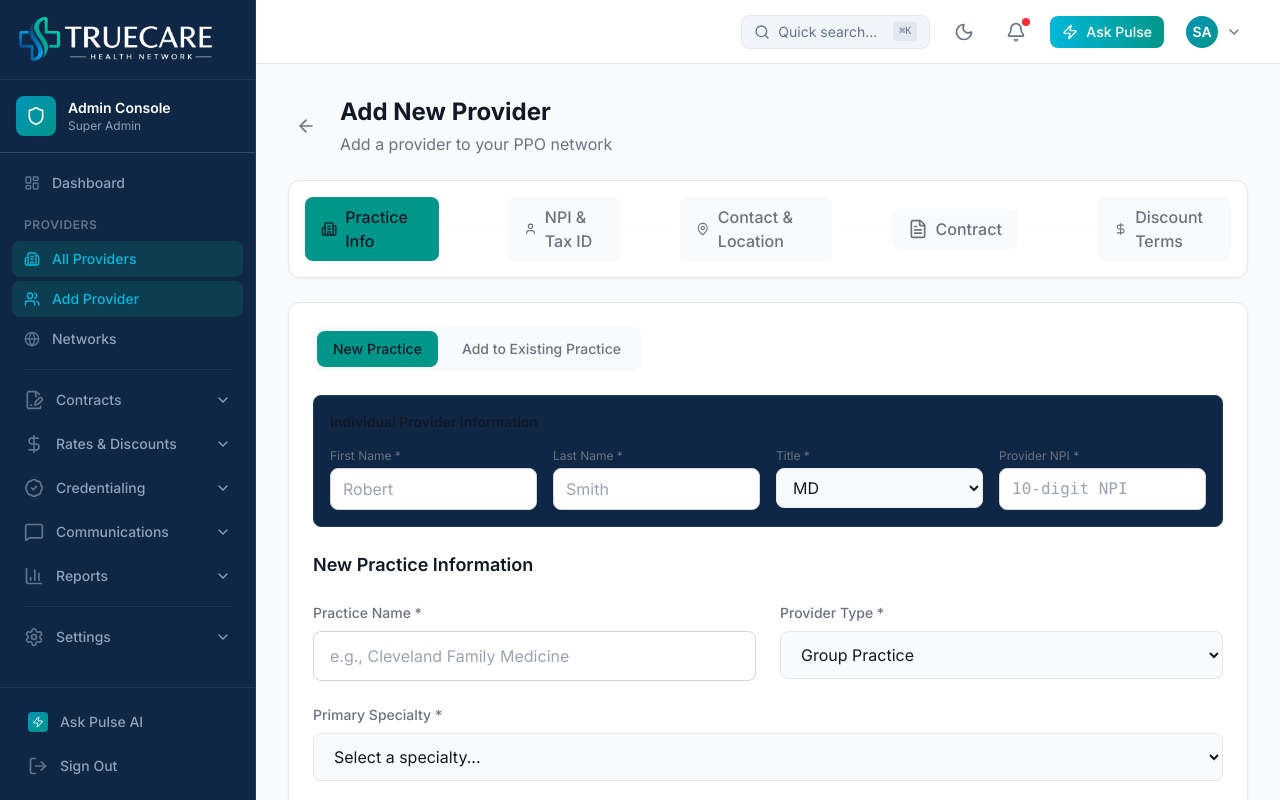
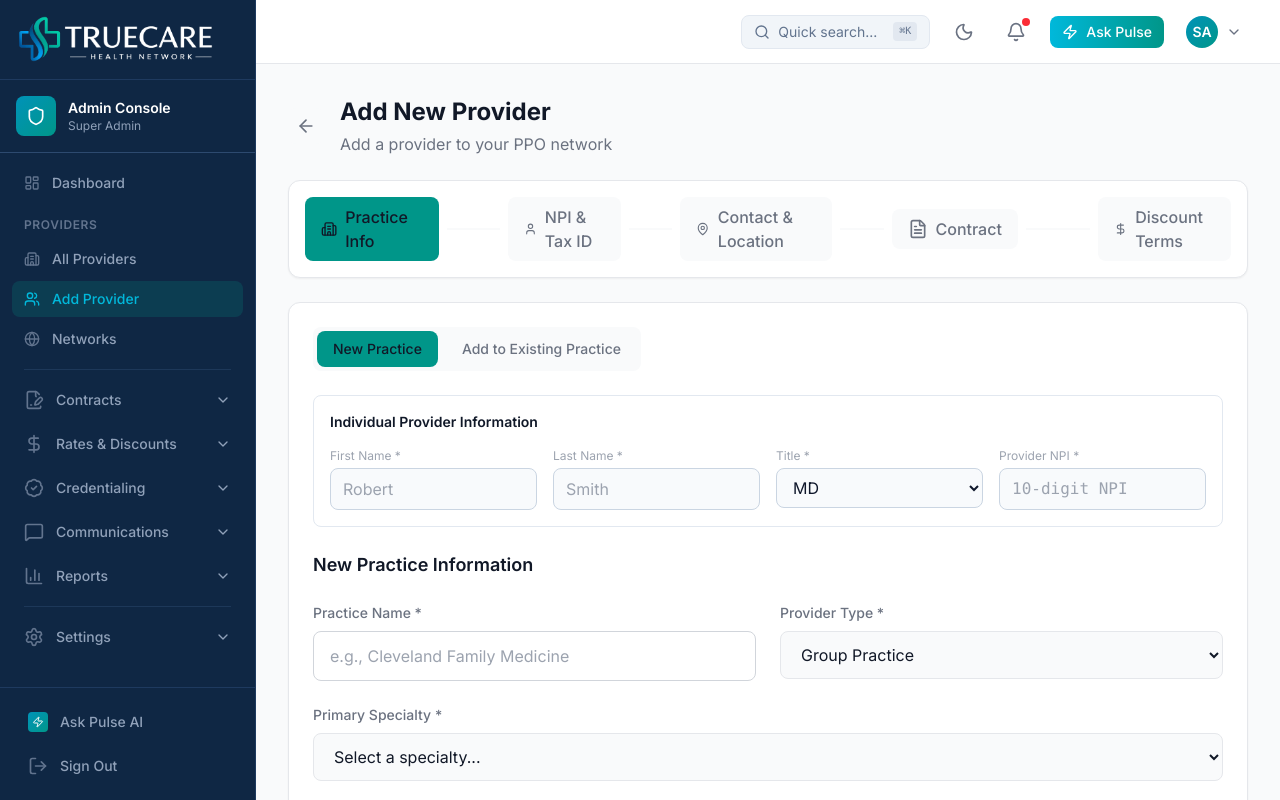
Before and after one commit to CoHoast/clarity-health-network, a Next.js app: page /admin/providers/new in a window 1280 px wide. Shown: the top 800 px of the page. Built offline with nearby package versions, Linux system fonts and the light colour scheme.

Commit message:
Fix nav highlight: only exact match for nav items + white provider info box

```diff
--- a/app/admin/providers/new/page.tsx
+++ b/app/admin/providers/new/page.tsx
@@ -198,48 +198,48 @@ export default function AddProviderPage() {
             </div>
 
             {/* Individual Provider Info (always shown) */}
-            <div className="bg-[#0f2744] border border-[#1e3a5f] rounded-lg p-4">
-              <h3 className="text-sm font-semibold text-white mb-4">Individual Provider Information</h3>
+            <div className="bg-white border border-slate-200 rounded-lg p-4">
+              <h3 className="text-sm font-semibold text-slate-900 mb-4">Individual Provider Information</h3>
               <div className="grid md:grid-cols-4 gap-4">
                 <div>
-                  <label className="block text-xs text-slate-400 mb-1">First Name *</label>
+                  <label className="block text-xs text-slate-500 mb-1">First Name *</label>
                   <input
                     type="text"
                     value={formData.providerFirstName}
                     onChange={(e) => updateField("providerFirstName", e.target.value)}
                     placeholder="Robert"
-                    className="w-full px-3 py-2 bg-slate-700 border border-slate-600 rounded-lg text-white placeholder:text-slate-500 focus:ring-2 focus:ring-teal-500"
+                    className="w-full px-3 py-2 bg-slate-50 border border-slate-300 rounded-lg text-slate-900 placeholder:text-slate-400 focus:ring-2 focus:ring-teal-500"
                   />
                 </div>
                 <div>
-                  <label className="block text-xs text-slate-400 mb-1">Last Name *</label>
+                  <label className="block text-xs text-slate-500 mb-1">Last Name *</label>
                   <input
                     type="text"
                     value={formData.providerLastName}
                     onChange={(e) => updateField("providerLastName", e.target.value)}
                     placeholder="Smith"
-                    className="w-full px-3 py-2 bg-slate-700 border border-slate-600 rounded-lg text-white placeholder:text-slate-500 focus:ring-2 focus:ring-teal-500"
+                    className="w-full px-3 py-2 bg-slate-50 border border-slate-300 rounded-lg text-slate-900 placeholder:text-slate-400 focus:ring-2 focus:ring-teal-500"
                   />
                 </div>
                 <div>
-                  <label className="block text-xs text-slate-400 mb-1">Title *</label>
+                  <label className="block text-xs text-slate-500 mb-1">Title *</label>
                   <select
                     value={formData.providerTitle}
                     onChange={(e) => updateField("providerTitle", e.target.value)}
-                    className="w-full px-3 py-2 bg-slate-700 border border-slate-600 rounded-lg text-white focus:ring-2 focus:ring-teal-500"
+                    className="w-full px-3 py-2 bg-slate-50 border border-slate-300 rounded-lg text-slate-900 focus:ring-2 focus:ring-teal-500"
                   >
                     {titleOptions.map(t => <option key={t} value={t}>{t}</option>)}
                   </select>
                 </div>
                 <div>
-                  <label className="block text-xs text-slate-400 mb-1">Provider NPI *</label>
+                  <label className="block text-xs text-slate-500 mb-1">Provider NPI *</label>
                   <input
                     type="text"
                     value={formData.providerNpi}
                     onChange={(e) => updateField("providerNpi", e.target.value)}
                     placeholder="10-digit NPI"
                     maxLength={10}
-                    className="w-full px-3 py-2 bg-slate-700 border border-slate-600 rounded-lg text-white font-mono placeholder:text-slate-500 focus:ring-2 focus:ring-teal-500"
+                    className="w-full px-3 py-2 bg-slate-50 border border-slate-300 rounded-lg text-slate-900 font-mono placeholder:text-slate-400 focus:ring-2 focus:ring-teal-500"
                   />
                 </div>
               </div>
--- a/components/admin/AdminLayout.tsx
+++ b/components/admin/AdminLayout.tsx
@@ -143,11 +143,17 @@ export default function AdminLayout({ children }: { children: React.ReactNode })
     router.push("/admin-login");
   };
 
-  // Check if a nav item is active - exact match only, no startsWith for sibling routes
+  // Check if a nav item is active
+  // Get all nav hrefs to check if current path is a nav item itself
+  const allNavHrefs = [...navigationGroups, settingsGroup].flatMap(g => g.items.map(i => i.href));
+
   const isNavActive = (itemHref: string): boolean => {
     if (!pathname) return false;
+    // Exact match always wins
     if (pathname === itemHref) return true;
-    // Only match children if the path continues with /
+    // If current path is itself a nav item, only exact matches count (no parent highlighting)
+    if (allNavHrefs.includes(pathname)) return false;
+    // For child pages not in nav (e.g. /providers/PRC-001), highlight the parent nav item
     if (itemHref !== "/admin" && pathname.startsWith(itemHref + "/")) return true;
     return false;
   };
@@ -265,9 +271,7 @@ export default function AdminLayout({ children }: { children: React.ReactNode })
           {/* Main navigation groups */}
           {navigationGroups.map((group, groupIndex) => {
             const isExpanded = group.label ? expandedSections.includes(group.label) : true;
-            const hasActiveChild = group.items.some(item =>
-              pathname === item.href || (item.href !== "/admin" && pathname?.startsWith(item.href.split("?")[0]))
-            );
+            const hasActiveChild = group.items.some(item => isNavActive(item.href));
             const GroupIcon = group.icon;
 
             return (
@@ -314,8 +318,7 @@ export default function AdminLayout({ children }: { children: React.ReactNode })
                         className={`space-y-1 overflow-hidden ${group.collapsible ? "ml-4 mt-1" : ""}`}
                       >
                         {group.items.map((item) => {
-                          const isActive = pathname === item.href ||
-                            (item.href !== "/admin" && pathname?.startsWith(item.href.split("?")[0]));
+                          const isActive = isNavActive(item.href);
                           return (
                             <Link
                               key={item.name}
@@ -349,9 +352,7 @@ export default function AdminLayout({ children }: { children: React.ReactNode })
           <div className="mt-2">
             {(() => {
               const isExpanded = expandedSections.includes(settingsGroup.label!);
-              const hasActiveChild = settingsGroup.items.some(item =>
-                pathname === item.href || (item.href !== "/admin" && pathname?.startsWith(item.href.split("?")[0]))
-              );
+              const hasActiveChild = settingsGroup.items.some(item => isNavActive(item.href));
               const GroupIcon = settingsGroup.icon;
 
               return (
@@ -386,8 +387,7 @@ export default function AdminLayout({ children }: { children: React.ReactNode })
                         className="space-y-1 overflow-hidden ml-4 mt-1"
                       >
                         {settingsGroup.items.map((item) => {
-                          const isActive = pathname === item.href ||
-                            (item.href !== "/admin" && pathname?.startsWith(item.href.split("?")[0]));
+                          const isActive = isNavActive(item.href);
                           return (
                             <Link
                               key={item.name}
```
